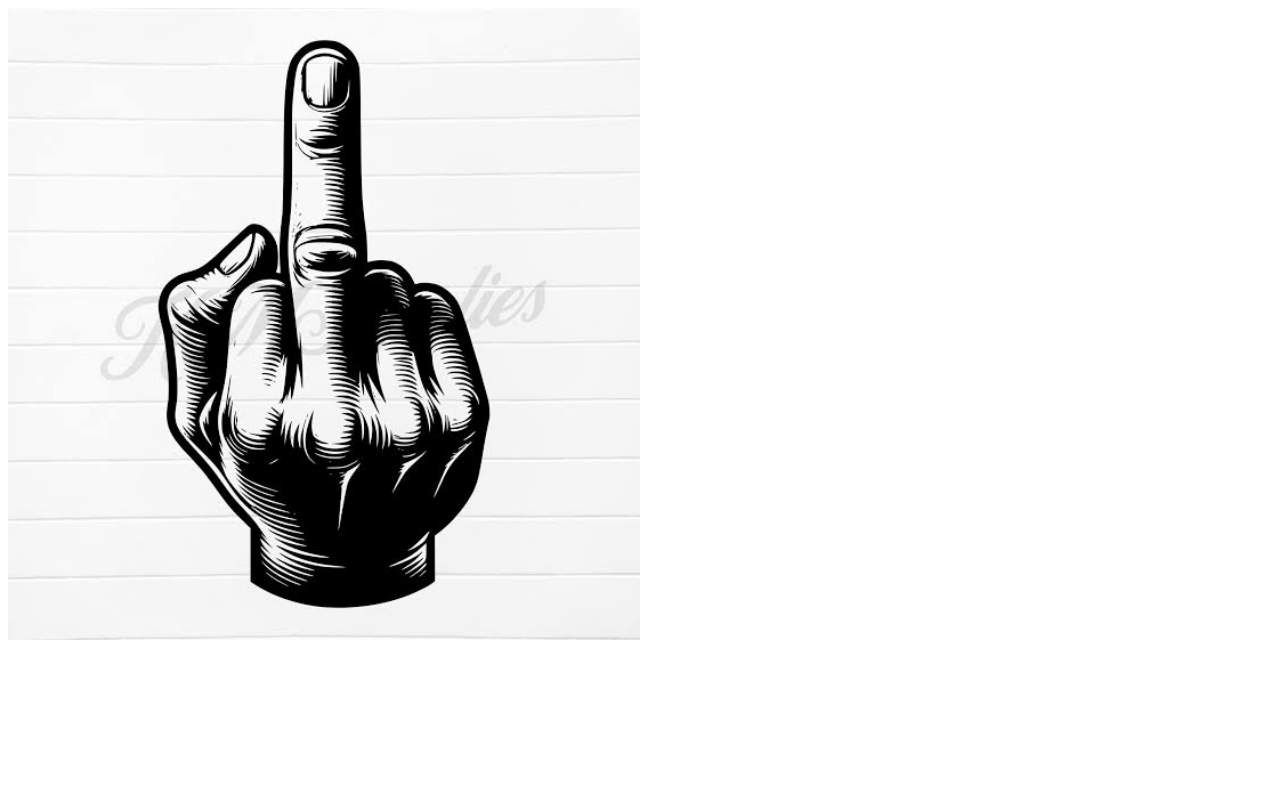
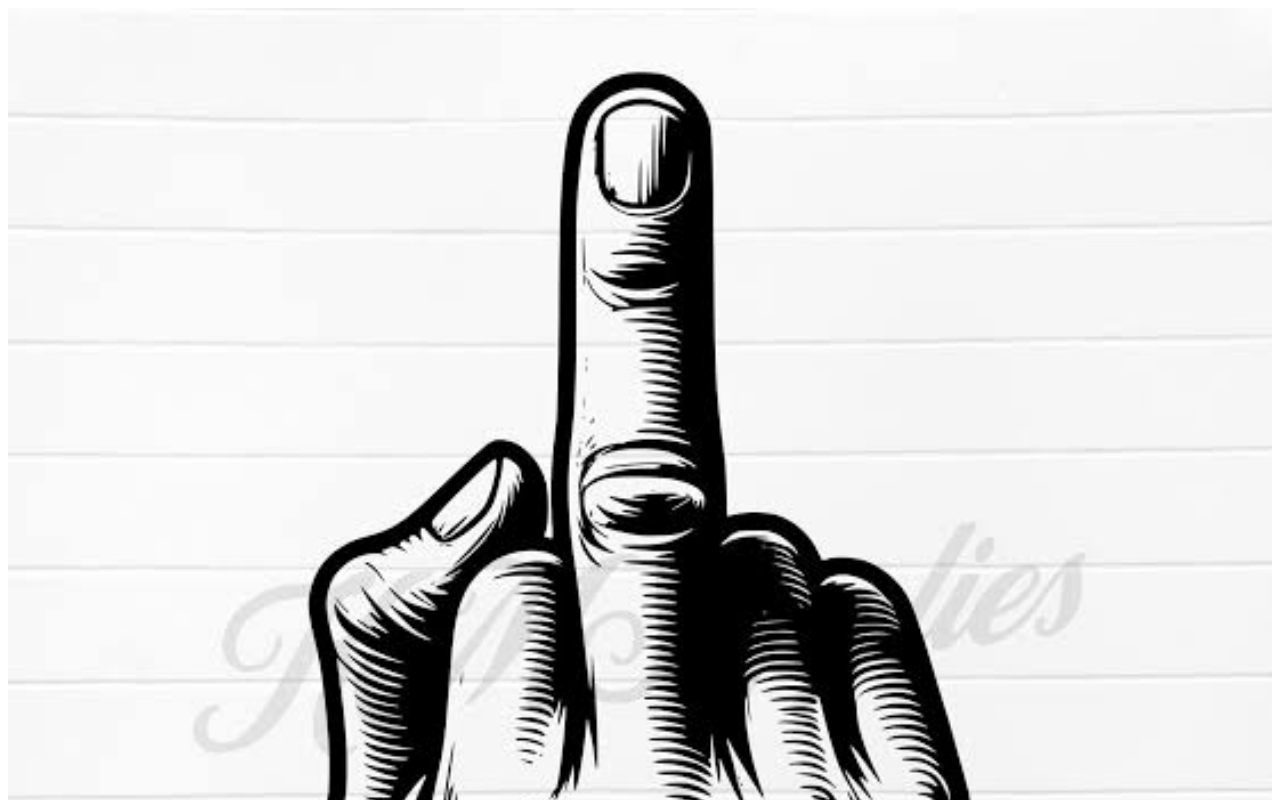
Before and after one commit to gunturibhanuprakash-byte/prank, a plain HTML site: page pic.html in a window 1280 px wide. Shown: the top 800 px of the page. Drawn offline with Linux system fonts and the light colour scheme.

Commit message:
Modify image width in pic.html
Updated image width from 50% to 100% in pic.html.

```diff
--- a/pic.html
+++ b/pic.html
@@ -6,6 +6,6 @@
     <title>prank</title>
 </head>
 <body>
-    <img src="mf.jpg" alt="nice" style = "width: 50%;">
+    <img src="mf.jpg" alt="nice" style = "width: 100%;">
 </body>
 </html>
```
